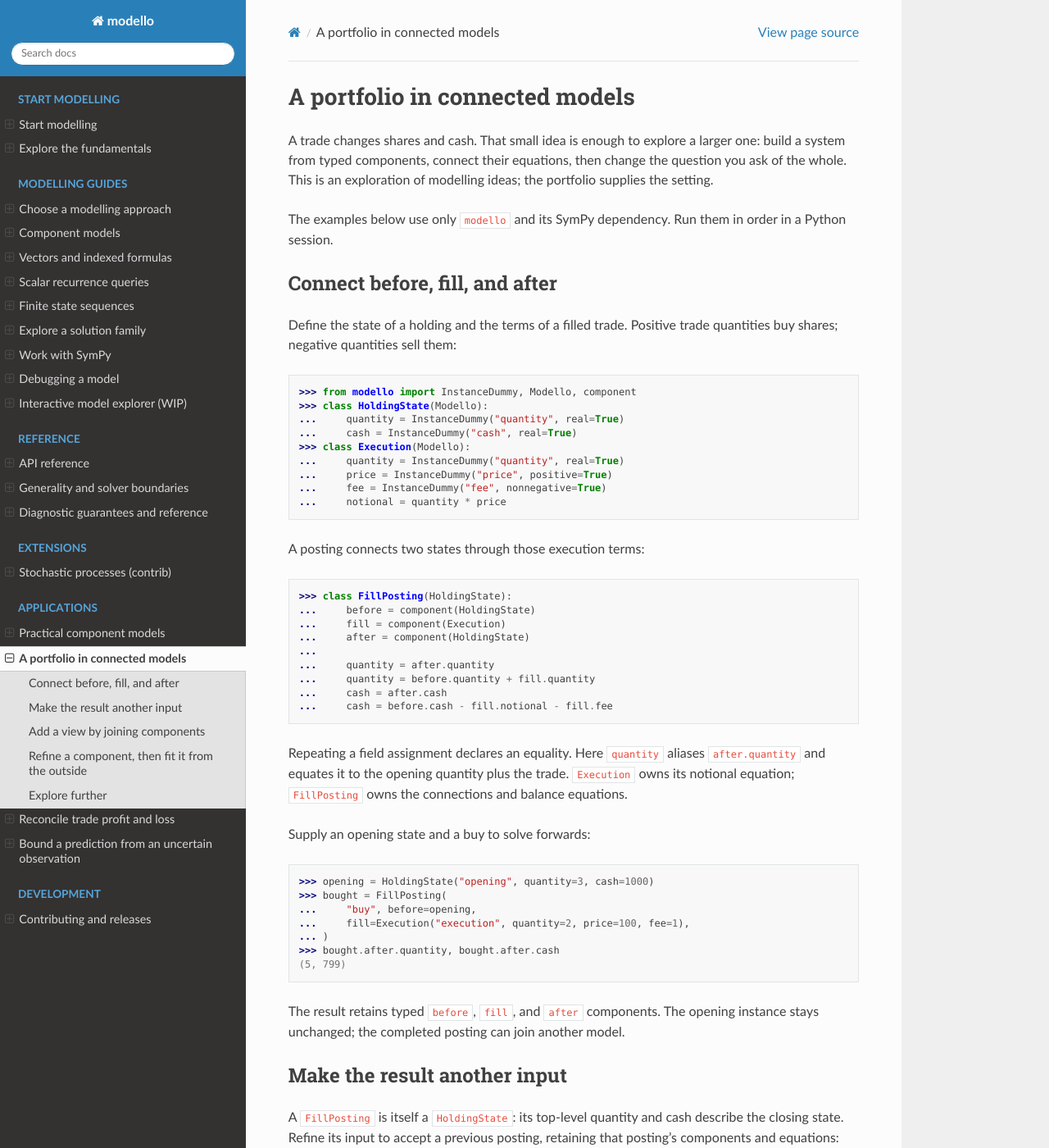
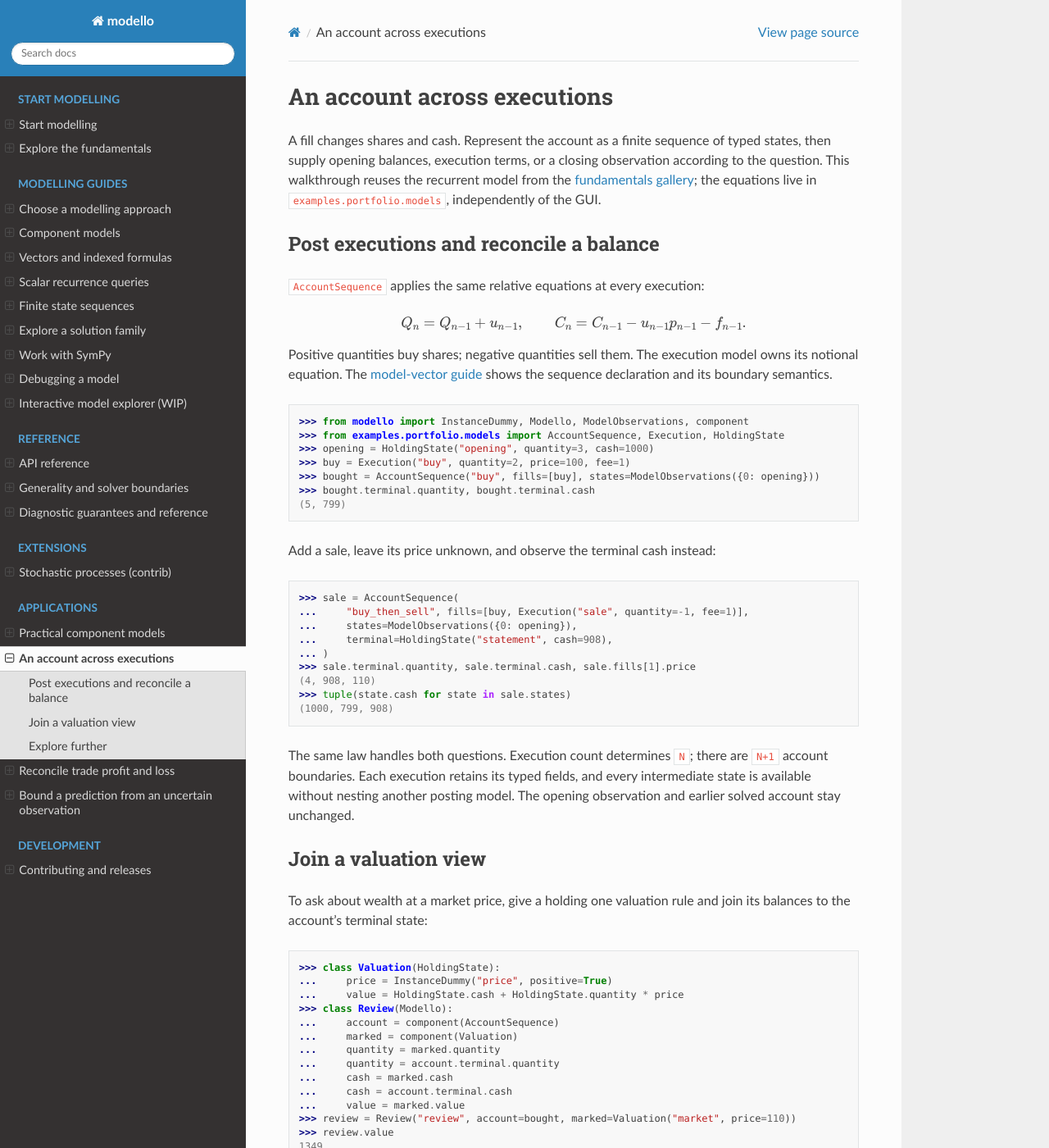
Before and after one commit to Code0x58/modello, a Sphinx documentation site: the page built from docs/examples/portfolio/index.rst, in a window 1280 px wide and 1400 px high. Shown: the whole window at 82% size. Built offline with Sphinx 7.4.7 and the Read the Docs theme 3.1.0, drawn with Linux system fonts in a browser that asks for light colours; some of the changed text lies outside the part shown.

Commit message:
Simplify expression handling and share recurrent account examples

```diff
--- a/docs/examples/portfolio/index.rst
+++ b/docs/examples/portfolio/index.rst
@@ -1,180 +1,106 @@
-A portfolio in connected models
-===============================
+An account across executions
+============================
 
-A trade changes shares and cash. That small idea is enough to explore a larger
-one: build a system from typed components, connect their equations, then change
-the question you ask of the whole. This is an exploration of modelling ideas;
-the portfolio supplies the setting.
+A fill changes shares and cash. Represent the account as a finite sequence of
+typed states, then supply opening balances, execution terms, or a closing
+observation according to the question. This walkthrough reuses the recurrent
+model from the :doc:`fundamentals gallery <../gallery/index>`; the equations live
+in ``examples.portfolio.models``, independently of the GUI.
 
-The examples below use only ``modello`` and its SymPy dependency. Run them in
-order in a Python session.
+Post executions and reconcile a balance
+---------------------------------------
 
-Connect before, fill, and after
--------------------------------
+``AccountSequence`` applies the same relative equations at every execution:
 
-Define the state of a holding and the terms of a filled trade. Positive trade
-quantities buy shares; negative quantities sell them:
+.. math::
 
->>> from modello import InstanceDummy, Modello, component
->>> class HoldingState(Modello):
-...     quantity = InstanceDummy("quantity", real=True)
-...     cash = InstanceDummy("cash", real=True)
->>> class Execution(Modello):
-...     quantity = InstanceDummy("quantity", real=True)
-...     price = InstanceDummy("price", positive=True)
-...     fee = InstanceDummy("fee", nonnegative=True)
-...     notional = quantity * price
+   Q_n = Q_{n-1} + u_{n-1},\qquad
+   C_n = C_{n-1} - u_{n-1}p_{n-1} - f_{n-1}.
 
-A posting connects two states through those execution terms:
+Positive quantities buy shares; negative quantities sell them. The execution
+model owns its notional equation. The :doc:`model-vector guide </model-vectors>`
+shows the sequence declaration and its boundary semantics.
 
->>> class FillPosting(HoldingState):
-...     before = component(HoldingState)
-...     fill = component(Execution)
-...     after = component(HoldingState)
-...
-...     quantity = after.quantity
-...     quantity = before.quantity + fill.quantity
-...     cash = after.cash
-...     cash = before.cash - fill.notional - fill.fee
-
-Repeating a field assignment declares an equality. Here ``quantity`` aliases
-``after.quantity`` and equates it to the opening quantity plus the trade.
-``Execution`` owns its notional equation; ``FillPosting`` owns the connections
-and balance equations.
-
-Supply an opening state and a buy to solve forwards:
-
+>>> from modello import InstanceDummy, Modello, ModelObservations, component
+>>> from examples.portfolio.models import AccountSequence, Execution, HoldingState
 >>> opening = HoldingState("opening", quantity=3, cash=1000)
->>> bought = FillPosting(
-...     "buy", before=opening,
-...     fill=Execution("execution", quantity=2, price=100, fee=1),
-... )
->>> bought.after.quantity, bought.after.cash
+>>> buy = Execution("buy", quantity=2, price=100, fee=1)
+>>> bought = AccountSequence("buy", fills=[buy], states=ModelObservations({0: opening}))
+>>> bought.terminal.quantity, bought.terminal.cash
 (5, 799)
 
-The result retains typed ``before``, ``fill``, and ``after`` components. The
-opening instance stays unchanged; the completed posting can join another model.
+Add a sale, leave its price unknown, and observe the terminal cash instead:
 
-Make the result another input
-------------------------------
+>>> sale = AccountSequence(
+...     "buy_then_sell", fills=[buy, Execution("sale", quantity=-1, fee=1)],
+...     states=ModelObservations({0: opening}),
+...     terminal=HoldingState("statement", cash=908),
+... )
+>>> sale.terminal.quantity, sale.terminal.cash, sale.fills[1].price
+(4, 908, 110)
+>>> tuple(state.cash for state in sale.states)
+(1000, 799, 908)
 
-A ``FillPosting`` is itself a ``HoldingState``: its top-level quantity and cash
-describe the closing state. Refine its input to accept a previous posting,
-retaining that posting's components and equations:
+The same law handles both questions. Execution count determines ``N``; there
+are ``N+1`` account boundaries. Each execution retains its typed fields, and
+every intermediate state is available without nesting another posting model.
+The opening observation and earlier solved account stay unchanged.
 
->>> class FollowingFill(FillPosting):
-...     before = component(FillPosting)
+Join a valuation view
+---------------------
 
-.. mermaid::
-   :alt: Two successive fills share their intermediate state.
-
-   flowchart LR
-       previous["State T-1"] --> first["Fill"] --> middle["State T"]
-       middle --> second["Fill"] --> next["State T+1"]
-
-Now observe the cash after selling one share, leaving the sale price unknown:
-
->>> sale = FollowingFill(
-...     "buy_then_sell", before=bought,
-...     fill=Execution("sale", quantity=-1, fee=1),
-...     after=HoldingState("observed", cash=908),
-... )
->>> sale.quantity, sale.cash, sale.fill.price
-(4, 908, 110)
->>> sale.before.fill.price
-100
-
-The same balance equations have solved backwards. ``before`` and ``after``
-describe time order, not a required calculation order. Nesting the operations
-connects their states without writing a separate two-trade calculation. Use
-``bought.after`` when only its completed state is needed; declare the full
-posting type when its inner equations must remain part of the joint model.
-
-Add a view by joining components
---------------------------------
-
-To report wealth at a market price, extend a holding with one valuation rule:
+To ask about wealth at a market price, give a holding one valuation rule and
+join its balances to the account's terminal state:
 
 >>> class Valuation(HoldingState):
 ...     price = InstanceDummy("price", positive=True)
-...     value = cash + quantity * price
-
-A review layer joins that valuation to the posting's result:
-
+...     value = HoldingState.cash + HoldingState.quantity * price
 >>> class Review(Modello):
-...     posting = component(FillPosting)
+...     account = component(AccountSequence)
 ...     marked = component(Valuation)
-...
 ...     quantity = marked.quantity
-...     quantity = posting.quantity
+...     quantity = account.terminal.quantity
 ...     cash = marked.cash
-...     cash = posting.cash
+...     cash = account.terminal.cash
 ...     value = marked.value
->>> review = Review("review", posting=bought, marked=Valuation("market", price=110))
+>>> review = Review("review", account=bought, marked=Valuation("market", price=110))
 >>> review.value
 1349
 
-The review supplies only the glue. Settlement and valuation each keep their own
-mathematics, while a constraint on ``review.value`` can reach unknowns inside
-either component. The typed paths also show where each result came from.
+Repeated assignments connect the same quantity to both components. Settlement
+and valuation each keep their own mathematics. A constraint on the review's
+value can reach an unknown execution price inside the account:
 
-Refine a component, then fit it from the outside
-------------------------------------------------
+>>> partial = AccountSequence(
+...     "unpriced_buy", fills=[Execution("buy", quantity=2, fee=1)],
+...     states=ModelObservations({0: opening}),
+... )
+>>> fitted = Review("reconcile", account=partial,
+...                 marked=Valuation("market", price=110), value=1349)
+>>> fitted.account.fills[0].price, fitted.account.terminal.cash
+(100, 799)
 
-Suppose execution price depends on order size. Add a deliberately simple impact
-law, then select this richer component through the existing layers:
-
->>> class ImpactExecution(Execution):
-...     reference = InstanceDummy("reference", positive=True)
-...     impact = InstanceDummy("impact", nonnegative=True)
-...     price = reference + impact * quantity
->>> class ImpactPosting(FillPosting):
-...     fill = component(ImpactExecution)
->>> class ImpactReview(Review):
-...     posting = component(ImpactPosting)
-
-Keep the opening state and known trade size, but constrain the total value at
-the review layer. The system infers the impact coefficient through valuation,
-settlement, and execution:
-
->>> fitted = ImpactReview(
-...     "calibration",
-...     posting=ImpactPosting(
-...         "buy", before=opening,
-...         fill=ImpactExecution("execution", quantity=2, reference=99, fee=1),
-...     ),
-...     marked=Valuation("market", price=110),
-...     value=1349,
-... )
->>> fitted.posting.fill.impact, fitted.posting.fill.price, fitted.posting.after.cash
-(1/2, 100, 799)
-
-No settlement or valuation formula changed. Changing the component declaration
-preserved those relationships and added the impact law. Fitting here means
-solving for one unknown coefficient from an observation; a statistical fit to
-noisy data would need an explicit residual model and fitting criterion.
-
-Leaving the inputs symbolic also gives SymPy the complete expression to
-differentiate. Here the sensitivity of wealth to impact follows through all
-three layers:
+Leaving that observation out retains a SymPy formula. Its sensitivity to the
+execution price follows directly from the balance law:
 
 >>> from sympy import diff
->>> symbolic = ImpactReview("sensitivity")
->>> diff(symbolic.value, symbolic.posting.fill.impact) == -symbolic.posting.fill.quantity**2
+>>> diff(partial.terminal.cash, partial.fills[0].price) == -partial.fills[0].quantity
 True
+
+For component refinement, see :doc:`nesting </nesting>`; for calibration with
+an explicit impact model and bounded observations, see
+:doc:`solution families <../solution_families/index>`.
 
 Explore further
 ----------------
 
-The pattern extends to other state transitions and reporting layers: define
-each part's mathematics, connect the parts in a parent, and supply observations
-where the question belongs. The :doc:`nested-model guide </nesting>` and
-:doc:`API reference </api>` cover the core mechanics.
+The larger `portfolio prototype
+<https://github.com/Code0x58/modello/tree/master/examples/portfolio>`_ adds named
+baskets, external data, heterogeneous ledger events, and reports. Its event
+adapter retains individual transitions for cash flows, income, and fills.
+Use the recurrence above for a homogeneous window of executions.
 
-The larger `portfolio prototype
-<https://github.com/Code0x58/modello/tree/master/examples/portfolio>`_ explores
-named baskets, external data, account timelines, and reports. Its
-`continuous execution study
+The `continuous execution study
 <https://github.com/Code0x58/modello/blob/master/examples/portfolio/optimal_execution.py>`_
 uses SymPy to derive differential equations, integrate onto a discrete grid,
 and fit parameters from the same underlying model. These experimental helpers
--- a/typing_checks.py
+++ b/typing_checks.py
@@ -257,8 +257,7 @@ def check_solution_families() -> None:
 
 
 def check_model_vector_contracts() -> None:
-    from examples.gallery.models import AccountSequence
-    from examples.portfolio.models import Execution, HoldingState
+    from examples.portfolio.models import AccountSequence, Execution, HoldingState
 
     class Model(Modello):
         fills = model_vector(Execution, size=2)
@@ -284,8 +283,7 @@ def check_model_vector_contracts() -> None:
 
 
 def check_indexed_model_equations() -> None:
-    from examples.gallery.models import AccountSequence
-    from examples.portfolio.models import HoldingState
+    from examples.portfolio.models import AccountSequence, HoldingState
 
     initial: ModelObservations[HoldingState] = ModelObservations({0: HoldingState("initial", cash=1000)})
     case = AccountSequence("typed", N=2, states=initial)
```
Also changed, not shown: docs/contributing.rst (+9 -4 lines), docs/model-vectors.rst (+3 -4 lines), 16 other files.
